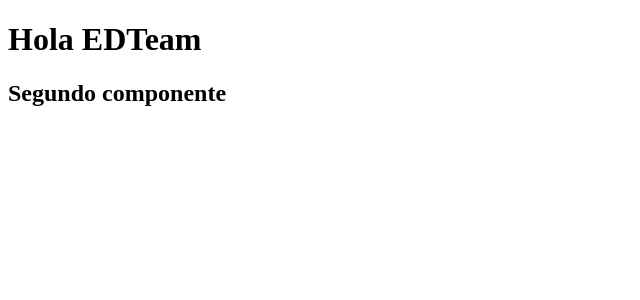
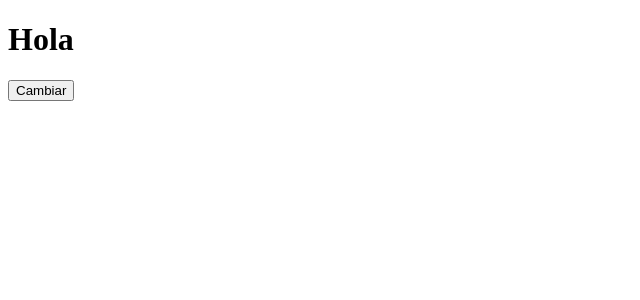
Before and after one commit to dannycastilloo/curso-vue, a Vue app: page / in a window 1280 px wide. Shown: the top 300 px of the page, without its empty margins (0-640 px from the left). Built offline with nearby package versions, Linux system fonts and the light colour scheme.

Commit message:
third session

```diff
--- a/src/App.vue
+++ b/src/App.vue
@@ -1,5 +1,7 @@
 <template>
-  <First />
+  <div>
+    <First />
+  </div>
 </template>
 
 <script>
--- a/src/components/First.vue
+++ b/src/components/First.vue
@@ -1,15 +1,59 @@
 <template>
-    <h1>Hola EDTeam</h1>
-    <Second />
+    <div>
+        <h1 ref="mainElement">{{ message }}</h1>
+        <button @click="changeMessage">Cambiar</button>
+    </div>
 </template>
 
 <script>
-import Second from './Second.vue'
 
 export default {
-    components: {
-        Second
+
+    name: 'PrimerComponent',
+    data() {
+        return {
+            message: 'Hola'
+        }
+    },
+    methods: {
+        changeMessage() {
+            this.message = 'Hola Mundo'
+        },
+    },
+    beforeCreate() {
+        console.log('Estoy en beforeCreate')
+        console.log(this.message)
+    },
+    created() {
+        console.log('Estoy en created')
+        console.log(this.message)
+    },
+    beforeMount() {
+        console.log('Estoy en beforeMount')
+        console.log(this.$refs)
+    },
+    mounted() {
+        console.log('Estoy en mounted')
+        console.log(this.$refs)
+        console.log(this.$refs.mainElement)
+    },
+    beforeUpdate() {
+        console.log('Estoy en beforeUpdate')
+        console.log(this.$refs.mainElement)
+    },
+    updated() {
+        console.log('Estoy en updated')
+        console.log(this.$refs.mainElement)
+    },
+    beforeDestroy() {
+        console.log('Estoy en beforeDestroy')
+        console.log(this.message)
+    },
+    destroyed() {
+        console.log('Estoy en destroyed')
+        console.log(this.message)
     }
+
 }
 
 </script>
--- a/src/components/Second.vue
+++ b/src/components/Second.vue
@@ -1,5 +1,7 @@
 <template>
-    <h2>Segundo componente</h2>
+    <div>
+        <h2>Segundo componente</h2>
+    </div>
 </template>
 
 <script></script>
```
Also changed, not shown: src/components/Child.vue (added, +11 -0 lines), 1 other file (tests, documents, lock files or other folders).
